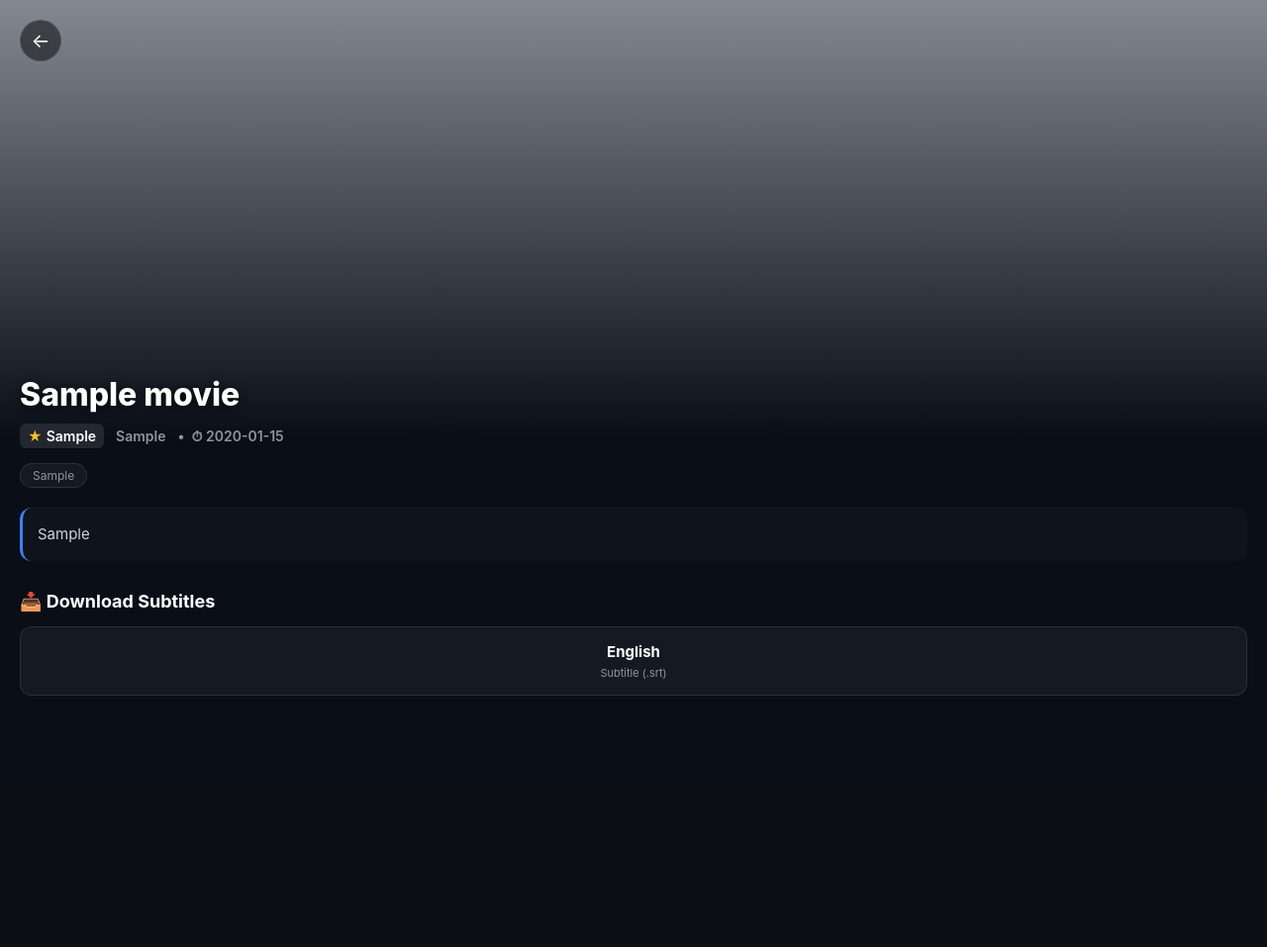
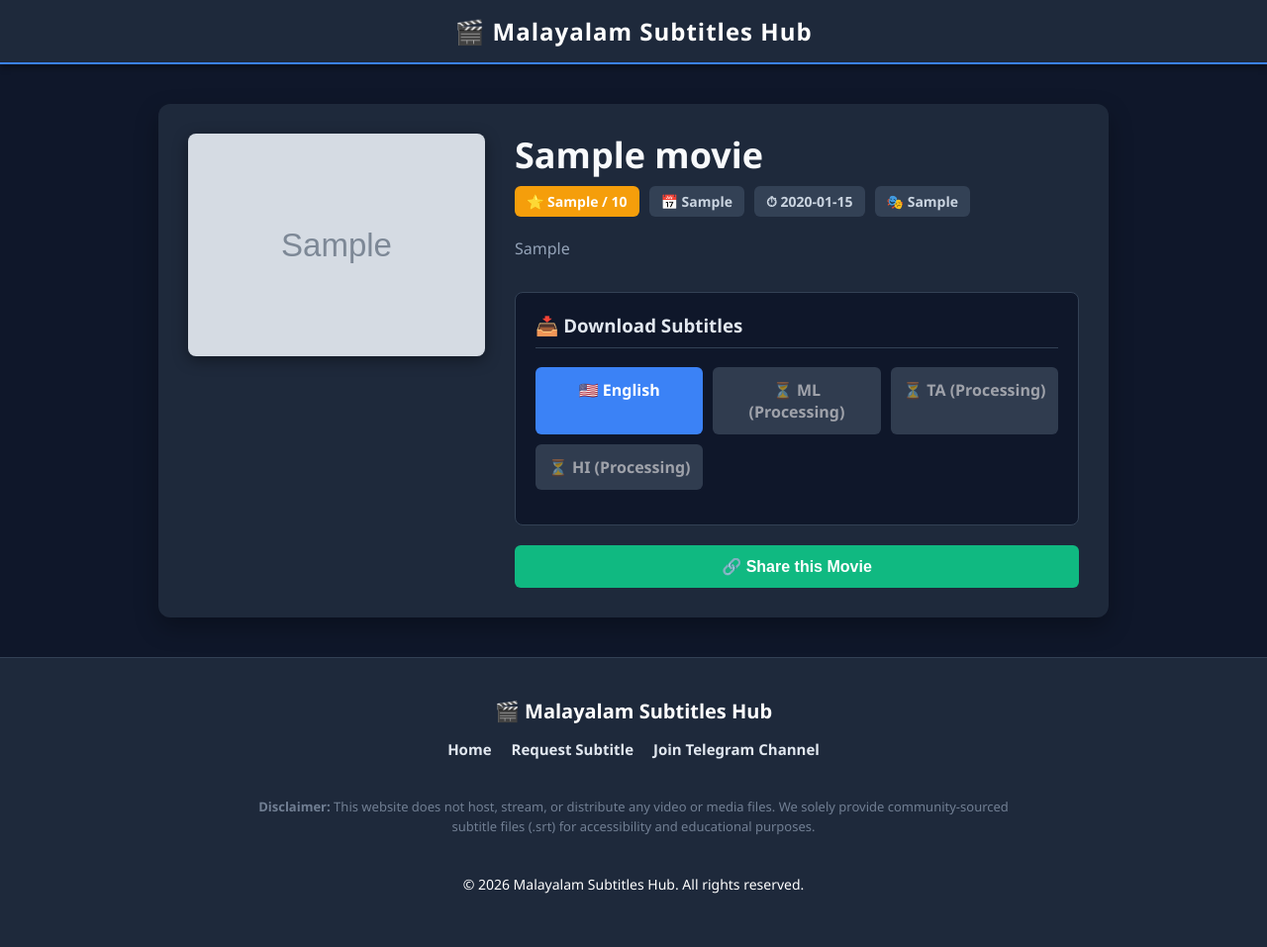
Before and after one commit to filestoreapp/MalayalamSubtitles, a Flask app: page /movie/1 in a window 1280 px wide. Shown: the whole page at 99% size. Before the commit the page ends 703 px from the top, so only its background shows below. Run offline with Flask 3, Linux system fonts and the light colour scheme; tables that the repository leaves empty hold one stand-in row (values such as "Sample post"); grey boxes marked "Sample" are stand-in pictures.

Commit message:
Update movie.html

```diff
--- a/templates/movie.html
+++ b/templates/movie.html
@@ -2,259 +2,205 @@
 <html lang="en">
 <head>
     <meta charset="UTF-8">
-    <meta name="viewport" content="width=device-width, initial-scale=1.0, maximum-scale=1.0, user-scalable=no">
+    <meta name="viewport" content="width=device-width, initial-scale=1.0">
 
-    <title>{{ movie.title }} ({{ movie.year if movie.year else 'N/A' }}) Subtitles Download | Malayalam Subtitles Hub</title>
-    <meta name="description" content="Download free Malayalam, Tamil, and Hindi subtitles for {{ movie.title }}. {{ movie.plot[:100] + '...' if movie.plot else 'High-quality SRT subtitles.' }}">
-    <meta name="theme-color" content="#090e17">
+    <title>{{ movie.title }} ({{ movie.year }}) - Malayalam Subtitles</title>
+    <meta name="description" content="Download Malayalam, Tamil, and Hindi subtitles for {{ movie.title }}.">
 
-    <meta property="og:title" content="{{ movie.title }} Subtitles - Download Now">
-    <meta property="og:description" content="{{ movie.plot if movie.plot else 'Download high-quality subtitles.' }}">
+    <meta property="og:type" content="video.movie">
+    <meta property="og:title" content="{{ movie.title }} ({{ movie.year }}) - Malayalam Subtitles">
+    <meta property="og:description" content="{{ movie.plot if movie.plot else 'Download high-quality Malayalam subtitles for ' ~ movie.title ~ ' instantly.' }}">
     <meta property="og:image" content="{{ movie.poster_url }}">
-    <meta property="og:type" content="video.movie">
+    <meta property="og:url" content="{{ request.url }}">
+
+    <meta name="twitter:card" content="summary_large_image">
+    <meta name="twitter:title" content="{{ movie.title }} ({{ movie.year }}) - Subtitles">
+    <meta name="twitter:description" content="{{ movie.plot if movie.plot else 'Download subtitles instantly.' }}">
+    <meta name="twitter:image" content="{{ movie.poster_url }}">
 
     <style>
-        :root {
-            --bg-base: #090e17;
-            --text-main: #ffffff;
-            --text-muted: #8b96a5;
-            --accent: #3b82f6;
-            --btn-bg: rgba(255, 255, 255, 0.1);
+        :root { --bg-color: #0f172a; --card-bg: #1e293b; --text-color: #f8fafc; --accent: #3b82f6; --accent-hover: #2563eb; }
+        html, body { margin: 0; padding: 0; width: 100%; max-width: 100vw; overflow-x: hidden; }
+        body { font-family: 'Segoe UI', system-ui, sans-serif; background-color: var(--bg-color); color: var(--text-color); display: flex; flex-direction: column; min-height: 100vh; }
+
+        header { width: 100%; box-sizing: border-box; background: var(--card-bg); padding: 15px 20px; text-align: center; box-shadow: 0 4px 6px rgba(0,0,0,0.3); border-bottom: 2px solid var(--accent); }
+        h1 { margin: 0; color: white; font-size: 24px; letter-spacing: 1px; }
+
+        .container { max-width: 1000px; margin: 40px auto; padding: 0 20px; flex-grow: 1; width: 100%; box-sizing: border-box; }
+
+        /* Movie Layout */
+        .movie-header { display: flex; gap: 30px; background: var(--card-bg); padding: 30px; border-radius: 12px; box-shadow: 0 10px 25px rgba(0,0,0,0.3); }
+        .poster-box { flex-shrink: 0; width: 300px; }
+        .poster-box img { width: 100%; border-radius: 8px; box-shadow: 0 4px 15px rgba(0,0,0,0.4); }
+
+        .movie-details { flex-grow: 1; }
+        .title { font-size: 36px; margin: 0 0 10px 0; font-weight: bold; line-height: 1.2; }
+        .meta-tags { display: flex; flex-wrap: wrap; gap: 10px; margin-bottom: 20px; }
+        .tag { background: #334155; padding: 6px 12px; border-radius: 6px; font-size: 14px; font-weight: bold; color: #cbd5e1; }
+        .tag-rating { background: #f59e0b; color: #fff; }
+
+        .plot { font-size: 16px; line-height: 1.6; color: #94a3b8; margin-bottom: 30px; }
+
+        /* Download Section */
+        .download-section { background: #0f172a; padding: 20px; border-radius: 8px; border: 1px solid #334155; margin-bottom: 20px; }
+        .download-section h3 { margin-top: 0; color: #e2e8f0; border-bottom: 1px solid #334155; padding-bottom: 10px; }
+
+        .dl-grid { display: grid; grid-template-columns: repeat(auto-fit, minmax(140px, 1fr)); gap: 10px; margin-bottom: 15px; }
+        .dl-btn { background: var(--accent); color: white; padding: 12px; text-align: center; text-decoration: none; border-radius: 6px; font-weight: bold; transition: 0.2s; display: block; }
+        .dl-btn:hover { background: var(--accent-hover); transform: translateY(-2px); }
+        .dl-btn.disabled { background: #475569; pointer-events: none; opacity: 0.6; }
+
+        /* Share Button */
+        .share-btn { background: #10b981; color: white; border: none; padding: 12px; border-radius: 6px; font-weight: bold; font-size: 16px; width: 100%; cursor: pointer; transition: 0.2s; display: flex; align-items: center; justify-content: center; gap: 8px; }
+        .share-btn:hover { background: #059669; }
+
+        /* Footer */
+        footer { width: 100%; box-sizing: border-box; background: var(--card-bg); padding: 40px 20px; margin-top: auto; border-top: 1px solid #334155; text-align: center; color: #94a3b8; }
+        .footer-content { max-width: 800px; margin: 0 auto; display: flex; flex-direction: column; gap: 15px; }
+        .footer-links { display: flex; justify-content: center; gap: 20px; flex-wrap: wrap; margin-bottom: 10px; }
+        .footer-links a { color: #e2e8f0; text-decoration: none; font-weight: bold; transition: 0.2s; font-size: 15px; }
+        .footer-links a:hover { color: var(--accent); }
+        .disclaimer { font-size: 13px; line-height: 1.6; opacity: 0.7; }
+
+        @media (max-width: 768px) {
+            .movie-header { flex-direction: column; align-items: center; padding: 20px; }
+            .poster-box { width: 200px; }
+            .title { font-size: 28px; text-align: center; }
+            .meta-tags { justify-content: center; }
+            .plot { text-align: center; }
         }
-
-        body {
-            font-family: -apple-system, BlinkMacSystemFont, "Segoe UI", Roboto, Arial, sans-serif;
-            background-color: var(--bg-base);
-            color: var(--text-main);
-            margin: 0; padding: 0;
-            padding-bottom: 50px;
-            overflow-x: hidden;
-        }
-
-        /* --- CINEMATIC HERO HEADER --- */
-        .hero-backdrop {
-            position: relative;
-            width: 100%;
-            height: 55vh;
-            min-height: 400px;
-            display: flex;
-            align-items: flex-end;
-        }
-
-        .hero-backdrop img {
-            position: absolute;
-            top: 0; left: 0; width: 100%; height: 100%;
-            object-fit: cover;
-            object-position: top;
-            z-index: -2;
-            opacity: 0.6;
-        }
-
-        .hero-gradient {
-            position: absolute;
-            top: 0; left: 0; width: 100%; height: 100%;
-            background: linear-gradient(to top, var(--bg-base) 0%, rgba(9, 14, 23, 0.6) 40%, transparent 100%);
-            z-index: -1;
-        }
-
-        /* Top Navigation Bar */
-        .top-nav {
-            position: absolute;
-            top: 20px; left: 20px; right: 20px;
-            display: flex;
-            justify-content: space-between;
-            z-index: 10;
-        }
-
-        .back-btn {
-            background: rgba(0,0,0,0.5);
-            backdrop-filter: blur(10px);
-            color: white; text-decoration: none;
-            width: 40px; height: 40px;
-            border-radius: 50%; display: flex;
-            align-items: center; justify-content: center;
-            font-size: 20px; border: 1px solid rgba(255,255,255,0.1);
-        }
-
-        /* --- MOVIE INFO SECTION --- */
-        .movie-info {
-            padding: 0 20px;
-            position: relative;
-            z-index: 5;
-            margin-top: -60px; /* Pull text up into the gradient */
-        }
-
-        .movie-title {
-            font-size: 32px;
-            font-weight: 800;
-            margin: 0 0 10px 0;
-            line-height: 1.2;
-            text-shadow: 0 2px 10px rgba(0,0,0,0.8);
-        }
-
-        .meta-row {
-            display: flex;
-            flex-wrap: wrap;
-            align-items: center;
-            gap: 12px;
-            font-size: 14px;
-            color: var(--text-muted);
-            margin-bottom: 15px;
-            font-weight: 600;
-        }
-
-        .rating-badge {
-            background: rgba(255,255,255,0.1);
-            color: white; padding: 4px 8px;
-            border-radius: 6px; display: flex; align-items: center; gap: 4px;
-        }
-
-        .star { color: #fbbf24; }
-
-        .genre-tags {
-            display: flex; gap: 8px; flex-wrap: wrap; margin-bottom: 20px;
-        }
-
-        .tag {
-            background: rgba(255,255,255,0.05);
-            border: 1px solid rgba(255,255,255,0.1);
-            padding: 4px 12px; border-radius: 20px;
-            font-size: 12px; color: var(--text-muted);
-        }
-
-        /* NEW PLOT SECTION */
-        .plot-section {
-            font-size: 15px;
-            color: #cbd5e1;
-            line-height: 1.6;
-            margin-bottom: 30px;
-            background: rgba(255,255,255,0.02);
-            padding: 15px;
-            border-radius: 12px;
-            border-left: 3px solid var(--accent);
-        }
-
-        /* --- DOWNLOAD BUTTONS --- */
-        .section-title {
-            font-size: 18px; font-weight: 700;
-            margin: 30px 0 15px 0;
-        }
-
-        .download-grid {
-            display: grid;
-            grid-template-columns: repeat(auto-fit, minmax(140px, 1fr));
-            gap: 15px;
-        }
-
-        .dl-btn {
-            background: var(--btn-bg);
-            border: 1px solid rgba(255,255,255,0.1);
-            color: white; text-decoration: none;
-            padding: 15px; border-radius: 12px;
-            text-align: center; font-weight: 700;
-            font-size: 15px; display: flex;
-            flex-direction: column; gap: 5px;
-            transition: all 0.2s;
-            backdrop-filter: blur(5px);
-        }
-
-        .dl-btn:active { transform: scale(0.96); }
-        .dl-btn span { font-size: 11px; color: var(--text-muted); font-weight: normal; }
-
-        /* Highlight Malayalam/Local languages */
-        .dl-btn.ready { background: rgba(59, 130, 246, 0.15); border-color: rgba(59, 130, 246, 0.4); }
-        .dl-btn.en { background: rgba(255,255,255,0.05); }
-
-        /* --- RELATED MOVIES (Horizontal Scroll matching homepage) --- */
-        .carousel {
-            display: flex; gap: 12px;
-            overflow-x: auto; scroll-snap-type: x mandatory;
-            scrollbar-width: none; padding-bottom: 10px;
-        }
-        .carousel::-webkit-scrollbar { display: none; }
-
-        .card {
-            min-width: 120px; width: 120px; height: 180px;
-            border-radius: 8px; overflow: hidden;
-            scroll-snap-align: start; text-decoration: none; position: relative;
-        }
-        .card img { width: 100%; height: 100%; object-fit: cover; }
-        .card-overlay {
-            position: absolute; bottom: 0; left: 0; right: 0;
-            background: linear-gradient(to top, rgba(0,0,0,0.9), transparent);
-            padding: 15px 8px 8px 8px;
-        }
-        .card-title { color: white; font-size: 11px; font-weight: bold; margin: 0; white-space: nowrap; overflow: hidden; text-overflow: ellipsis; }
     </style>
 </head>
 <body>
 
-    <div class="hero-backdrop">
-        <div class="top-nav">
-            <a href="/" class="back-btn">←</a>
-        </div>
-        <img src="{{ movie.poster_url }}" alt="{{ movie.title }} Poster">
-        <div class="hero-gradient"></div>
+    <header>
+        <a href="/" style="text-decoration: none;"><h1>🎬 Malayalam Subtitles Hub</h1></a>
+    </header>
+
+    <div class="container">
+        <div class="movie-header">
+            <div class="poster-box">
+                <img src="{{ movie.poster_url }}" alt="{{ movie.title }}">
             </div>
 
-    <div class="movie-info">
-        <h1 class="movie-title">{{ movie.title }}</h1>
+            <div class="movie-details">
+                <h2 class="title">{{ movie.title }}</h2>
 
-        <div class="meta-row">
-            <span class="rating-badge"><span class="star">★</span> {{ movie.rating }}</span>
-            <span>{{ movie.year if movie.year else 'N/A' }}</span>
-            {% if movie.runtime %}<span>• &nbsp;⏱ {{ movie.runtime }}</span>{% endif %}
+                <div class="meta-tags">
+                    <span class="tag tag-rating">⭐ {{ movie.rating }} / 10</span>
+                    <span class="tag">📅 {{ movie.year }}</span>
+                    {% if movie.runtime %}<span class="tag">⏱ {{ movie.runtime }}</span>{% endif %}
+                    {% if movie.category %}<span class="tag">🎭 {{ movie.category.split(',')[0] }}</span>{% endif %}
                 </div>
 
-        <div class="genre-tags">
-            {% if movie.category %}
-                {% for tag in movie.category.split(',') %}
-                    {% if tag.strip() != "SilentMode" %}
-                        <span class="tag">{{ tag.strip() }}</span>
-                    {% endif %}
-                {% endfor %}
-            {% else %}
-                <span class="tag">General</span>
-            {% endif %}
-        </div>
+                <p class="plot">{{ movie.plot if movie.plot else "No plot description available for this title." }}</p>
 
-        {% if movie.plot %}
-        <div class="plot-section">
-            {{ movie.plot }}
-        </div>
-        {% endif %}
-
-        <h2 class="section-title">📥 Download Subtitles</h2>
-        <div class="download-grid">
-            <a href="/download/{{ movie.id }}/en" class="dl-btn en">
-                English <span>Subtitle (.srt)</span>
-            </a>
+                <div class="download-section">
+                    <h3>📥 Download Subtitles</h3>
+                    <div class="dl-grid">
+                        <a href="/download/{{ movie.id }}/en" class="dl-btn">🇺🇸 English</a>
 
                         {% if 'ml' in ready_languages %}
-            <a href="/download/{{ movie.id }}/ml" class="dl-btn ready">Malayalam <span>Subtitle (.srt)</span></a>
+                            <a href="/download/{{ movie.id }}/ml" class="dl-btn" style="background:#f59e0b; color:#000;">🇮🇳 Malayalam</a>
+                        {% else %}
+                            <span class="dl-btn disabled">⏳ ML (Processing)</span>
                         {% endif %}
 
                         {% if 'ta' in ready_languages %}
-            <a href="/download/{{ movie.id }}/ta" class="dl-btn ready">Tamil <span>Subtitle (.srt)</span></a>
+                            <a href="/download/{{ movie.id }}/ta" class="dl-btn">🇮🇳 Tamil</a>
+                        {% else %}
+                            <span class="dl-btn disabled">⏳ TA (Processing)</span>
                         {% endif %}
 
                         {% if 'hi' in ready_languages %}
-            <a href="/download/{{ movie.id }}/hi" class="dl-btn ready">Hindi <span>Subtitle (.srt)</span></a>
+                            <a href="/download/{{ movie.id }}/hi" class="dl-btn">🇮🇳 Hindi</a>
+                        {% else %}
+                            <span class="dl-btn disabled">⏳ HI (Processing)</span>
                         {% endif %}
                     </div>
-
-        {% if related_movies %}
-        <h2 class="section-title" style="margin-top: 40px;">More Like This</h2>
-        <div class="carousel">
-            {% for related in related_movies %}
-            <a href="/movie/{{ related.id }}" class="card">
-                <img src="{{ related.poster_url }}" alt="{{ related.title }}">
-                <div class="card-overlay"><h3 class="card-title">{{ related.title }}</h3></div>
-            </a>
-            {% endfor %}
-        </div>
-        {% endif %}
                 </div>
 
+                <button class="share-btn" onclick="shareMovie()">
+                    🔗 Share this Movie
+                </button>
+            </div>
+        </div>
+    </div>
+
+    <div id="requestModal" style="display:none; position:fixed; top:0; left:0; width:100%; height:100%; background:rgba(0,0,0,0.85); z-index:1000; align-items:center; justify-content:center;">
+        <div style="background:#1e293b; padding:30px; border-radius:10px; width:90%; max-width:400px; position:relative; box-shadow: 0 10px 25px rgba(0,0,0,0.5); border: 1px solid #334155;">
+            <span onclick="document.getElementById('requestModal').style.display='none'" style="position:absolute; right:15px; top:10px; font-size:28px; cursor:pointer; color:#94a3b8; transition: 0.2s;">&times;</span>
+            <h2 style="margin-top:0; color:#f8fafc; border-bottom: 2px solid #3b82f6; padding-bottom: 10px; margin-bottom: 20px;">Request a Subtitle</h2>
+            <input type="text" id="req-title" placeholder="Movie / Series Title *" style="width:100%; padding:12px; margin-bottom:15px; border-radius:6px; border:1px solid #475569; background:#0f172a; color:white; box-sizing: border-box;">
+            <textarea id="req-details" placeholder="Extra Details (Optional)" rows="3" style="width:100%; padding:12px; margin-bottom:20px; border-radius:6px; border:1px solid #475569; background:#0f172a; color:white; box-sizing: border-box; resize: none;"></textarea>
+            <button onclick="submitRequest()" id="req-btn" style="width:100%; background:#3b82f6; font-size: 16px; padding: 12px; border:none; border-radius:6px; color:white; font-weight:bold; cursor:pointer;">🚀 Send Request to Admin</button>
+            <div id="req-status" style="margin-top:15px; text-align:center; font-size:14px; font-weight: bold;"></div>
+        </div>
+    </div>
+
+    <footer>
+        <div class="footer-content">
+            <h3 style="color: white; margin: 0; font-size: 20px;">🎬 Malayalam Subtitles Hub</h3>
+            <div class="footer-links">
+                <a href="/">Home</a>
+                <a href="#" onclick="document.getElementById('requestModal').style.display='flex'; return false;">Request Subtitle</a>
+                <a href="https://t.me/malayalam_sub1" target="_blank">Join Telegram Channel</a>
+            </div>
+            <p class="disclaimer"><b>Disclaimer:</b> This website does not host, stream, or distribute any video or media files. We solely provide community-sourced subtitle files (.srt) for accessibility and educational purposes.</p>
+            <p style="font-size: 14px; margin-top: 10px; color: white;">&copy; 2026 Malayalam Subtitles Hub. All rights reserved.</p>
+        </div>
+    </footer>
+
+    <script>
+    // Native Mobile Share Logic
+    function shareMovie() {
+        if (navigator.share) {
+            navigator.share({
+                title: '{{ movie.title }} - Malayalam Subtitles',
+                text: 'Download Malayalam subtitles for {{ movie.title }}!',
+                url: window.location.href
+            }).catch(console.error);
+        } else {
+            // Fallback for Desktop: Copy link
+            navigator.clipboard.writeText(window.location.href);
+            const btn = document.querySelector('.share-btn');
+            btn.innerHTML = '✅ Link Copied!';
+            btn.style.background = '#27ae60';
+            setTimeout(() => {
+                btn.innerHTML = '🔗 Share this Movie';
+                btn.style.background = '#10b981';
+            }, 3000);
+        }
+    }
+
+    // Request Logic
+    async function submitRequest() {
+        const title = document.getElementById('req-title').value;
+        const details = document.getElementById('req-details').value;
+        const status = document.getElementById('req-status');
+        const btn = document.getElementById('req-btn');
+        if (!title.trim()) return status.innerHTML = "<span style='color:#ef4444;'>❌ Please enter a title!</span>";
+
+        btn.disabled = true; btn.innerText = "⏳ Sending..."; status.innerHTML = "";
+        try {
+            const res = await fetch('/api/request_sub', {
+                method: 'POST', headers: {'Content-Type': 'application/json'},
+                body: JSON.stringify({title, details})
+            });
+            if (res.ok) {
+                status.innerHTML = "<span style='color:#10b981;'>✅ Request sent to Telegram!</span>";
+                setTimeout(() => {
+                    document.getElementById('requestModal').style.display='none';
+                    status.innerHTML=''; document.getElementById('req-title').value=''; document.getElementById('req-details').value='';
+                    btn.disabled = false; btn.innerText = "🚀 Send Request to Admin";
+                }, 2500);
+            } else {
+                status.innerHTML = "<span style='color:#ef4444;'>❌ Server failed.</span>"; btn.disabled = false; btn.innerText = "🚀 Send Request to Admin";
+            }
+        } catch(e) {
+            status.innerHTML = "<span style='color:#ef4444;'>❌ Network error.</span>"; btn.disabled = false; btn.innerText = "🚀 Send Request to Admin";
+        }
+    }
+    </script>
 </body>
 </html>
```
Lines whose indentation alone changed are shown as unchanged.
